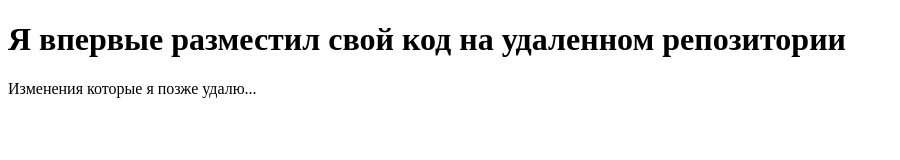
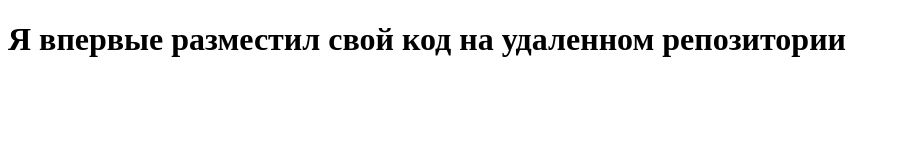
Before and after one commit to kesh122/test_repo, a plain HTML site: page index.html in a window 1280 px wide. Shown: the whole page, without its empty margins (0-900 px from the left). Drawn offline with Linux system fonts and the light colour scheme.

Commit message:
Revert "Ошибочные изменения"
This reverts commit 8ac5d554b1fc729b36ded65adbc6f450bdd9886b.

```diff
--- a/index.html
+++ b/index.html
@@ -7,7 +7,7 @@
 </head>
 <body>
     <h1>Я впервые разместил свой код на удаленном репозитории</h1>
-<p>Изменения которые я позже удалю...</p>
+
 
 </body>
 </html>
```
